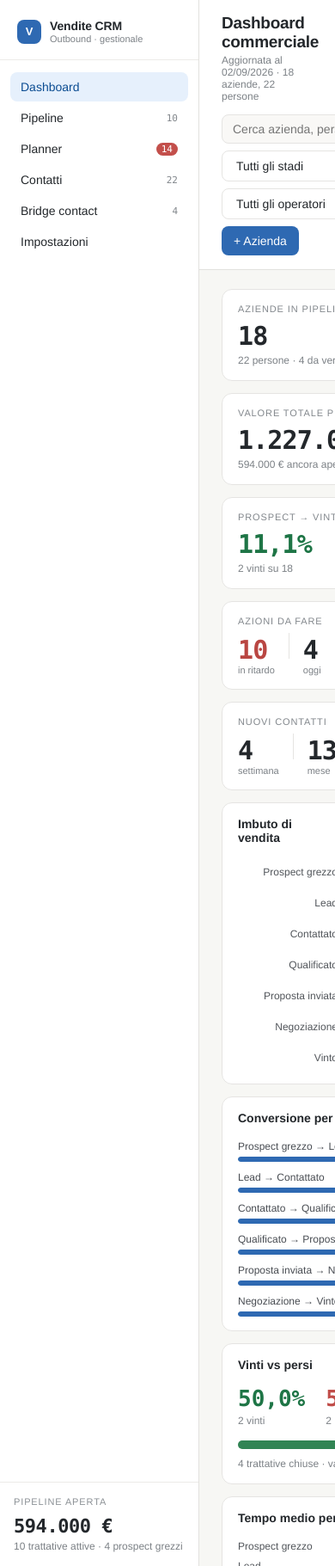
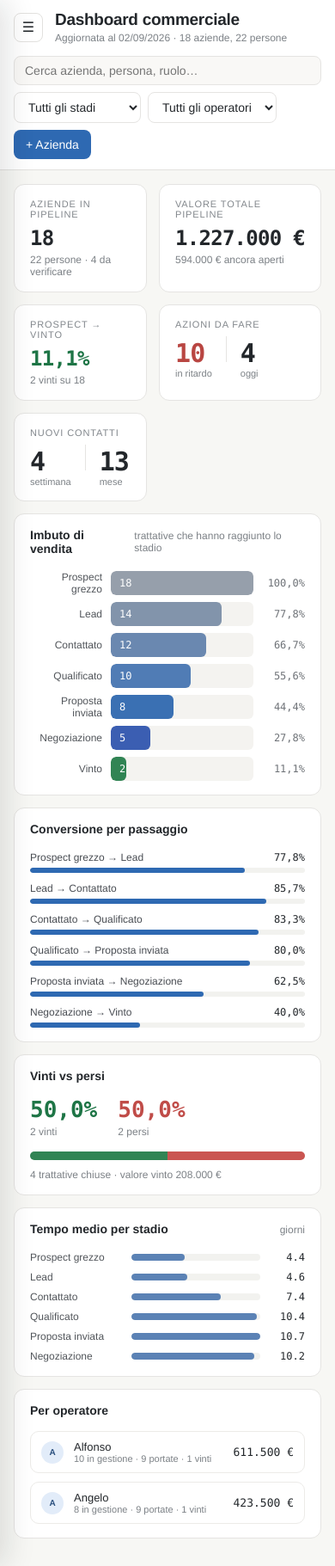
Before and after one commit to alfo-ns/TL-CRM, a Flask app: page / in a window 390 px wide. Shown: the whole page at 86% size. Run offline with Flask 3, Linux system fonts and the light colour scheme; data comes from the database, SQL or seed files in the repository; some libraries are stand-ins or nearby versions.

Commit message:
Aggiunge layout responsive (sidebar off-canvas, tabelle e modali adattivi)
La UI era pensata solo per desktop: sidebar a larghezza fissa, tabelle
contatti a grid di 6 colonne, modali a 2 colonne fisse. Su schermi stretti
(tablet/mobile) il contenuto andava in overflow o diventava illeggibile.

Aggiunge due breakpoint (980px, 600px): sidebar diventa un drawer
off-canvas con hamburger menu e scrim, la tabella Persone e le righe
gruppo Aziende collassano in card impilate, i grid di modal/form/dossier
passano a colonna singola, il modal diventa full-screen sotto i 600px.

Co-Authored-By: Claude Sonnet 5 <noreply@anthropic.com>
Claude-Session: https://claude.ai/code/session_01Rd3xxXm85oT3qmSpuWEnhS

```diff
--- a/static/css/style.css
+++ b/static/css/style.css
@@ -35,10 +35,12 @@ button { cursor: pointer; }
 
 .mono { font-family: var(--mono); }
 
-.app { display: flex; height: 100vh; overflow: hidden; }
+.app { display: flex; height: 100vh; height: 100dvh; overflow: hidden; }
 
 /* ---------- sidebar ---------- */
 .sidebar { width: 232px; flex: 0 0 232px; background: #fff; border-right: 1px solid var(--border-strong); display: flex; flex-direction: column; }
+.sidebar-scrim { display: none; }
+.menu-btn { display: none; }
 .brand { padding: 22px 20px 18px; display: flex; align-items: center; gap: 10px; border-bottom: 1px solid var(--border-soft); }
 .brand-mark { width: 28px; height: 28px; border-radius: 8px; background: var(--accent); display: flex; align-items: center; justify-content: center; color: #fff; font-weight: 600; font-size: 13px; }
 .brand-name { font-weight: 600; letter-spacing: -0.01em; }
@@ -289,3 +291,74 @@ select { background: #fff; }
 .modal-actions { display: flex; gap: 8px; justify-content: flex-end; margin-top: 20px; }
 
 .text-wrap { text-wrap: pretty; }
+
+/* ==================================================================
+   RESPONSIVE
+   Breakpoints: <=980px (tablet: sidebar off-canvas, grid a 1 colonna),
+   <=600px (mobile: tabelle -> card, topbar impilata, modal full-screen)
+   ================================================================== */
+
+@media (max-width: 980px) {
+  .menu-btn {
+    display: inline-flex; align-items: center; justify-content: center;
+    width: 34px; height: 34px; border-radius: 8px; border: 1px solid var(--border-strong);
+    background: #fff; flex: none; font-size: 16px;
+  }
+  .menu-btn:hover { background: oklch(0.96 0.004 95); }
+
+  .sidebar {
+    position: fixed; top: 0; left: 0; bottom: 0; z-index: 51;
+    transform: translateX(-100%); transition: transform 0.2s ease;
+    box-shadow: 8px 0 32px oklch(0.2 0.01 255 / 0.12);
+  }
+  .app.sidebar-open .sidebar { transform: translateX(0); }
+  .app.sidebar-open .sidebar-scrim {
+    display: block; position: fixed; inset: 0; background: oklch(0.2 0.01 255 / 0.28); z-index: 50;
+  }
+
+  .topbar { padding: 12px 16px; }
+  .content { padding: 16px 16px 32px; }
+
+  .grid-2, .grid-3 { grid-template-columns: 1fr; }
+
+  .table-head { display: none; }
+  .table-row {
+    display: flex; flex-wrap: wrap; gap: 4px 12px; padding: 12px 16px;
+  }
+  .table-row .person-cell { flex: 1 1 100%; }
+  .table-row > div:not(.person-cell) { font-size: 12px; }
+
+  .group-head { grid-template-columns: 1.4fr 0.8fr 0.7fr 90px; }
+  .group-head > :nth-child(3), .group-head > :nth-child(5) { display: none; }
+  .group-person { grid-template-columns: 1.1fr 1fr; row-gap: 4px; }
+  .group-person > :nth-child(3), .group-person > :nth-child(4) { display: none; }
+}
+
+@media (max-width: 600px) {
+  .topbar { flex-wrap: wrap; }
+  .topbar .actions { margin-left: 0; width: 100%; }
+  .topbar .actions input[type=text] { width: 100%; flex: 1 1 auto; }
+
+  .drawer { width: 100vw; }
+
+  .modal-scrim { padding: 0; }
+  .modal { width: 100%; height: 100%; max-height: 100vh; border-radius: 0; }
+
+  .modal-grid, .person-fields, .dossier-grid, .bridge-meta { grid-template-columns: 1fr; }
+  .modal-grid label.span2 { grid-column: span 1; }
+
+  .kpi-value { font-size: 24px; }
+  .grid-kpi { grid-template-columns: 1fr 1fr; }
+
+  .funnel-label { width: 84px; flex: 0 0 84px; }
+
+  .group-head { grid-template-columns: 1fr auto; }
+  .group-head > :nth-child(2), .group-head > :nth-child(4) { display: none; }
+
+  .cal-grid, .cal-dow { grid-template-columns: repeat(7, minmax(34px, 1fr)); }
+  .cal-cell { min-height: 64px; padding: 4px; }
+  .cal-chip .t { display: none; }
+
+  .bridge-actions { flex-wrap: wrap; }
+  .bridge-actions select { flex: 1 1 100%; }
+}
--- a/static/js/actions.js
+++ b/static/js/actions.js
@@ -15,7 +15,9 @@ function num(v) { const n = parseInt(String(v).replace(/\D/g, ''), 10); return i
 
 // -------------------------------------------------------------- click actions
 const clickActions = {
-  'nav': (t) => setState({ view: t.dataset.view }),
+  'nav': (t) => setState({ view: t.dataset.view, sidebarOpen: false }),
+  'toggle-sidebar': () => setState(s => ({ sidebarOpen: !s.sidebarOpen })),
+  'close-sidebar': () => setState({ sidebarOpen: false }),
 
   'new-company': () => setState({ modal: 'company', editId: null, form: { stage: 'prospect' } }),
   'open-detail': (t) => setState({ detailId: parseInt(t.dataset.id, 10) }),
--- a/static/js/render.js
+++ b/static/js/render.js
@@ -5,7 +5,7 @@ let State = {
   plannerMode: 'lanes', contattiMode: 'persone', calY: now.getFullYear(), calM: now.getMonth(),
   detailId: null, modal: null, modalTab: 'dettagli', editId: null, form: {},
   activityDraft: '', overStage: null, dragId: null, openGroups: {}, openDossier: null,
-  opDraft: '', dossierDraft: {},
+  opDraft: '', dossierDraft: {}, sidebarOpen: false,
 };
 
 function setState(patch) {
@@ -50,6 +50,7 @@ function restoreFocus(info) {
 function render() {
   const focusInfo = captureFocus();
   const vm = computeViewModel();
+  document.getElementById('app').classList.toggle('sidebar-open', State.sidebarOpen);
   document.getElementById('nav').innerHTML = navHTML(vm);
   document.getElementById('sidebar-footer').innerHTML = footerHTML(vm);
   document.getElementById('topbar').innerHTML = topbarHTML(vm);
@@ -99,6 +100,7 @@ function actionOptionsHTML(selected) {
 
 function topbarHTML(vm) {
   return `
+    <button class="menu-btn" data-action="toggle-sidebar" aria-label="Menu">☰</button>
     <div style="min-width:0">
       <h1>${vm.viewTitle}</h1>
       <div class="sub">${vm.viewSub}</div>
--- a/templates/index.html
+++ b/templates/index.html
@@ -8,6 +8,7 @@
 </head>
 <body>
 <div id="app" class="app">
+  <div class="sidebar-scrim" data-action="close-sidebar"></div>
   <aside class="sidebar">
     <div class="brand">
       <div class="brand-mark">V</div>
```
